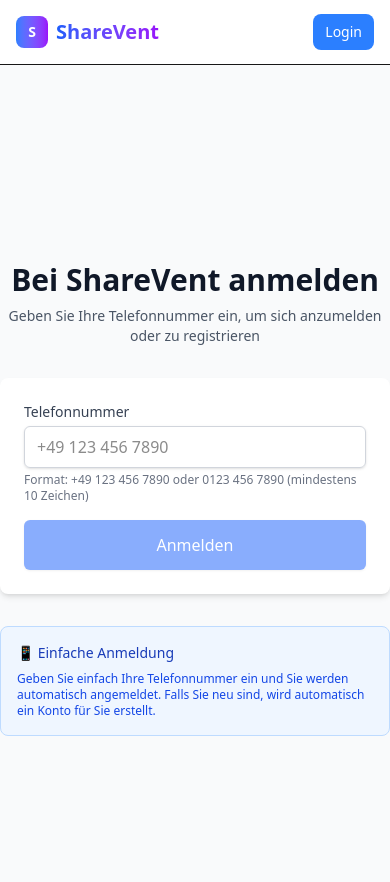
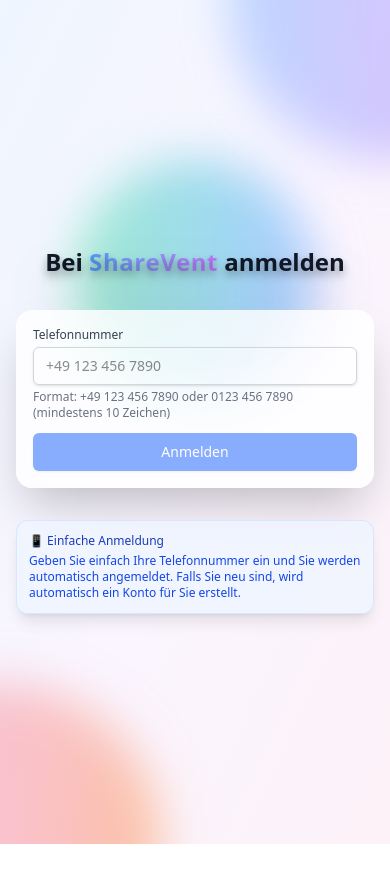
Before and after one commit to Techplauschss/sharevent, a Next.js app: page /auth/signin in a window 390 px wide. Shown: the top 882 px of the page. After the commit the page ends 844 px from the top, so only its background shows below. Built offline with nearby package versions, Linux system fonts and the light colour scheme.

Commit message:
Sleek Design Changes

```diff
--- a/src/app/auth/signin/page.tsx
+++ b/src/app/auth/signin/page.tsx
@@ -134,21 +134,25 @@
   }
 
   return (
-    <div className="min-h-screen flex items-center justify-center bg-gray-50 dark:bg-gray-900">
-      <div className="max-w-md w-full space-y-8">
+    <div className="min-h-screen flex items-center justify-center bg-gradient-to-br from-blue-50 via-purple-50 to-pink-50 dark:from-gray-900 dark:via-blue-900 dark:to-purple-900 px-4 relative overflow-hidden">
+      {/* Animated background elements */}
+      <div className="absolute inset-0 overflow-hidden">
+        <div className="absolute -top-40 -right-40 w-80 h-80 bg-gradient-to-r from-blue-400 to-purple-500 rounded-full mix-blend-multiply filter blur-xl opacity-20 animate-pulse"></div>
+        <div className="absolute -bottom-40 -left-40 w-80 h-80 bg-gradient-to-r from-pink-400 to-orange-500 rounded-full mix-blend-multiply filter blur-xl opacity-20 animate-pulse delay-1000"></div>
+        <div className="absolute top-40 left-1/2 transform -translate-x-1/2 w-60 h-60 bg-gradient-to-r from-green-400 to-blue-500 rounded-full mix-blend-multiply filter blur-xl opacity-20 animate-pulse delay-500"></div>
+      </div>
+
+      <div className="max-w-md w-full space-y-8 md:space-y-10 relative z-10">
         <div>
-          <h2 className="mt-6 text-center text-3xl font-extrabold text-gray-900 dark:text-white">
-            Bei ShareVent anmelden
+          <h2 className="mt-4 md:mt-6 text-center text-2xl md:text-3xl font-extrabold text-gray-900 dark:text-white drop-shadow-2xl" style={{ textShadow: '0 4px 8px rgba(0, 0, 0, 0.3), 0 8px 16px rgba(0, 0, 0, 0.15)' }}>
+            Bei <span className="bg-gradient-to-r from-blue-400 to-purple-400 bg-clip-text text-transparent font-black tracking-wide drop-shadow-2xl">ShareVent</span> anmelden
           </h2>
-          <p className="mt-2 text-center text-sm text-gray-600 dark:text-gray-400">
-            Geben Sie Ihre Telefonnummer ein, um sich anzumelden oder zu registrieren
-          </p>
         </div>
 
-        <div className="bg-white dark:bg-gray-800 p-6 rounded-lg shadow-md">
-          <form onSubmit={handleLogin} className="space-y-4">
+        <div className="bg-white/80 dark:bg-gray-800/80 backdrop-blur-lg p-4 md:p-6 rounded-2xl shadow-2xl border border-white/20 dark:border-gray-700/50">
+          <form onSubmit={handleLogin} className="space-y-3 md:space-y-4">
             <div>
-              <label className="block text-sm font-medium text-gray-700 dark:text-gray-300">
+              <label className="block text-xs md:text-sm font-medium text-gray-700 dark:text-gray-300">
                 Telefonnummer
               </label>
               <input
@@ -156,7 +160,7 @@
                 value={phone}
                 onChange={(e) => setPhone(e.target.value)}
                 minLength={10}
-                className="mt-1 block w-full px-3 py-2 border border-gray-300 rounded-md shadow-sm focus:outline-none focus:ring-blue-500 focus:border-blue-500 dark:bg-gray-700 dark:border-gray-600 dark:text-white"
+                className="mt-1 block w-full px-3 py-2 border border-gray-300 rounded-md shadow-sm focus:outline-none focus:ring-blue-500 focus:border-blue-500 dark:bg-gray-700 dark:border-gray-600 dark:text-white text-sm"
                 placeholder="+49 123 456 7890"
                 required
               />
@@ -168,7 +172,7 @@
             {/* Namensfeld - erscheint nach Telefonnummer-Eingabe */}
             {phone.length >= 10 && (
               <div>
-                <label className="block text-sm font-medium text-gray-700 dark:text-gray-300">
+                <label className="block text-xs md:text-sm font-medium text-gray-700 dark:text-gray-300">
                   Name
                   {existingUser && (
                     <span className="ml-2 text-xs text-blue-600 dark:text-blue-400">
@@ -182,7 +186,7 @@
                     value={name}
                     onChange={(e) => setName(e.target.value)}
                     minLength={3}
-                    className="mt-1 block w-full px-3 py-2 border border-gray-300 rounded-md shadow-sm focus:outline-none focus:ring-blue-500 focus:border-blue-500 dark:bg-gray-700 dark:border-gray-600 dark:text-white"
+                    className="mt-1 block w-full px-3 py-2 border border-gray-300 rounded-md shadow-sm focus:outline-none focus:ring-blue-500 focus:border-blue-500 dark:bg-gray-700 dark:border-gray-600 dark:text-white text-sm"
                     placeholder="Ihr vollständiger Name"
                     required
                   />
@@ -201,11 +205,11 @@
             <button
               type="submit"
               disabled={loading || phone.length < 10 || name.length < 3}
-              className="w-full flex justify-center py-3 px-4 border border-transparent rounded-md shadow-sm text-base font-medium text-white bg-blue-600 hover:bg-blue-700 focus:outline-none focus:ring-2 focus:ring-offset-2 focus:ring-blue-500 disabled:opacity-50 disabled:cursor-not-allowed"
+              className="w-full flex justify-center py-2 md:py-3 px-4 border border-transparent rounded-md shadow-sm text-sm md:text-base font-medium text-white bg-blue-600 hover:bg-blue-700 focus:outline-none focus:ring-2 focus:ring-offset-2 focus:ring-blue-500 disabled:opacity-50 disabled:cursor-not-allowed"
             >
               {loading ? (
                 <div className="flex items-center">
-                  <svg className="animate-spin -ml-1 mr-3 h-5 w-5 text-white" xmlns="http://www.w3.org/2000/svg" fill="none" viewBox="0 0 24 24">
+                  <svg className="animate-spin -ml-1 mr-3 h-4 w-4 md:h-5 md:w-5 text-white" xmlns="http://www.w3.org/2000/svg" fill="none" viewBox="0 0 24 24">
                     <circle className="opacity-25" cx="12" cy="12" r="10" stroke="currentColor" strokeWidth="4"></circle>
                     <path className="opacity-75" fill="currentColor" d="M4 12a8 8 0 018-8V0C5.373 0 0 5.373 0 12h4zm2 5.291A7.962 7.962 0 014 12H0c0 3.042 1.135 5.824 3 7.938l3-2.647z"></path>
                   </svg>
@@ -218,15 +222,15 @@
           </form>
 
           {message && (
-            <div className="mt-4 p-3 rounded-md text-sm bg-red-50 text-red-800 border border-red-200 dark:bg-red-900 dark:text-red-300 dark:border-red-700">
+            <div className="mt-3 md:mt-4 p-3 rounded-md text-xs md:text-sm bg-red-50 text-red-800 border border-red-200 dark:bg-red-900 dark:text-red-300 dark:border-red-700">
               {message}
             </div>
           )}
         </div>
 
         {/* Info-Box */}
-        <div className="mt-6 p-4 bg-blue-50 dark:bg-blue-900 border border-blue-200 dark:border-blue-700 rounded-lg">
-          <h4 className="text-sm font-medium text-blue-800 dark:text-blue-200 mb-2">
+        <div className="mt-4 md:mt-6 p-3 md:p-4 bg-blue-50/80 dark:bg-blue-900/50 backdrop-blur-sm border border-blue-200/50 dark:border-blue-700/50 rounded-xl shadow-lg">
+          <h4 className="text-xs md:text-sm font-medium text-blue-800 dark:text-blue-200 mb-1 md:mb-2">
             📱 Einfache Anmeldung
           </h4>
           <p className="text-xs text-blue-700 dark:text-blue-300">
--- a/src/components/auth/navigation.tsx
+++ b/src/components/auth/navigation.tsx
@@ -2,6 +2,7 @@
 
 import Link from "next/link"
 import { useState, useEffect } from "react"
+import { usePathname } from "next/navigation"
 import { getSavedUserName, USER_NAME_UPDATED_EVENT } from "@/lib/user-utils"
 
 export default function Navigation() {
@@ -9,8 +10,14 @@
   const [userPhone, setUserPhone] = useState("")
   const [userName, setUserName] = useState("User")
   const [isAdmin, setIsAdmin] = useState(false)
+  const pathname = usePathname()
 
   const ADMIN_PHONE = "015153352436"
+
+  // Hide navigation on login/signin pages
+  if (pathname === "/auth/signin" || pathname === "/auth/login") {
+    return null
+  }
 
   useEffect(() => {
     const token = localStorage.getItem("authToken")
```
